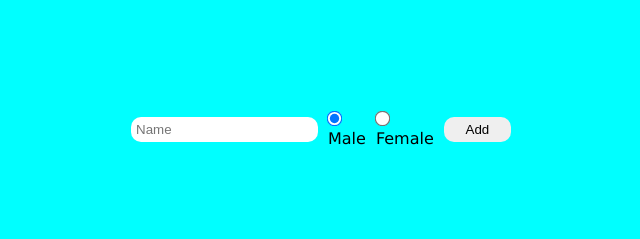
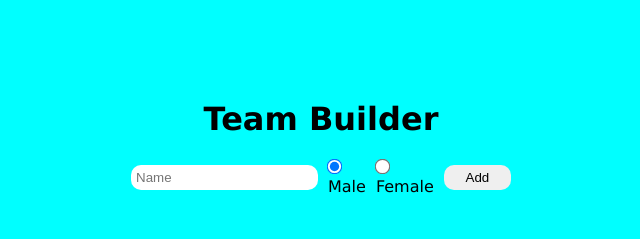
Before and after one commit to serey-roth/teamBuilder, a website built with webpack: page src/index.html in a window 1280 px wide. Shown: the whole page, without its empty margins (319-959 px from the left). Built offline with nearby package versions, Linux system fonts and the light colour scheme.

Commit message:
Add title

```diff
--- a/src/index.html
+++ b/src/index.html
@@ -8,6 +8,7 @@
 </head>
 <body>
     <div class="container">
+        <h1>Team Builder</h1>
         <div class="user-input">
             <form id="addForm">
                 <input type="text" name="name"
```
